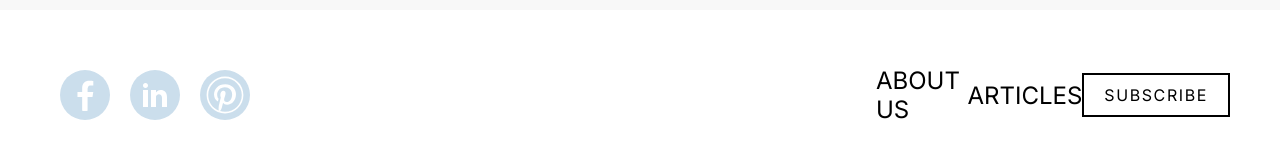
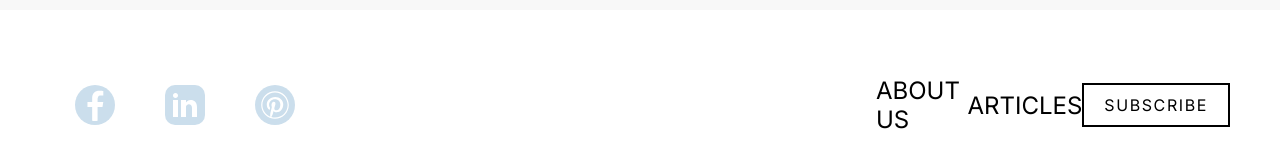
Before and after one commit to ThembaMtshelwane/assignment-1, a React (Vite) app: page / in a window 1280 px wide. Shown: the part 2790-2958 px from the top of the page. Built offline with nearby package versions, Linux system fonts and the light colour scheme.

Commit message:
footer: linkedin soclial link border restyled to square

```diff
--- a/src/Components/FooterSection/FooterSection.jsx
+++ b/src/Components/FooterSection/FooterSection.jsx
@@ -21,7 +21,7 @@
             />
           </svg>
         </section>
-        <section className="social-link">
+        <section className="social-link linkedin-icon">
           <svg
             width="24"
             height="24"
--- a/src/Components/FooterSection/footer.css
+++ b/src/Components/FooterSection/footer.css
@@ -11,23 +11,27 @@
 }
 
 .social-link {
-  /* display: block; */
   background-color: var(--secondary-colour);
-  width: 50px;
-  height: 50px;
-  margin: 10px;
+  width: 40px;
+  height: 40px;
+  padding: 5px;
+  margin: 25px;
   border-radius: 50%;
 
-  /* to be removed */
   display: flex;
   align-items: center;
   justify-content: center;
+}
+
+.linkedin-icon {
+  border-radius: 10px;
 }
 
 .fill-white {
   fill: white;
   background-color: transparent;
 }
+
 .nav-links {
   /* border: 2px solid; */
   display: flex;
```
